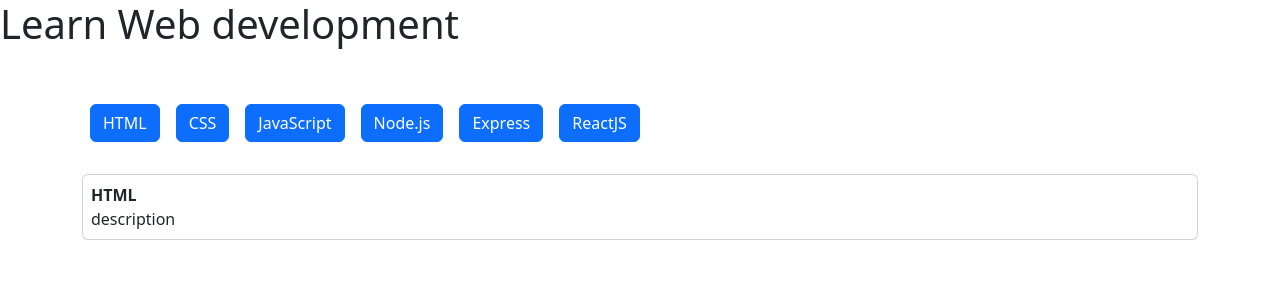
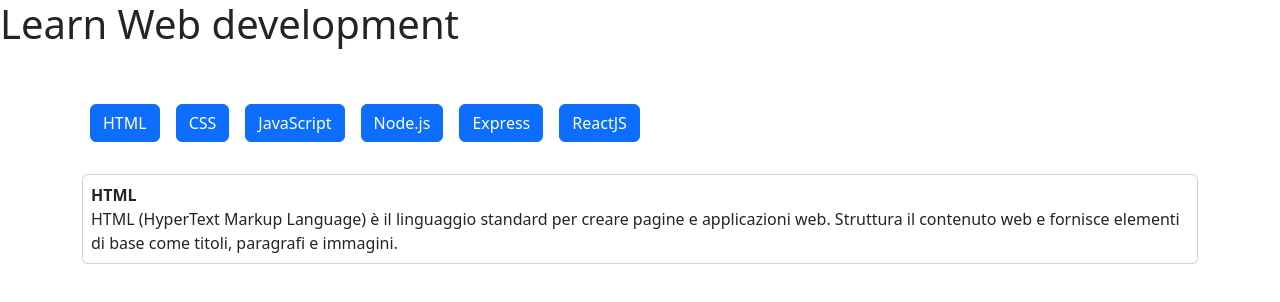
Before and after one commit to Marco-Bacci/react-use-state, a React (Vite) app: page / in a window 1280 px wide. Shown: the top 302 px of the page. Built offline with nearby package versions, Linux system fonts and the light colour scheme.

Commit message:
feat: add state var and put onClick on button

```diff
--- a/components/Main.jsx
+++ b/components/Main.jsx
@@ -1,7 +1,7 @@
 import { useState } from "react";
 import languages from "../data/languages";
 const Main = () => {
-  const [currentInex, setCurrentIndex] = useState(0);
+  const [selected, setSelected] = useState(languages[0]);
   return (
     <>
       <h1 className="mb-5">Learn Web development</h1>
@@ -9,14 +9,14 @@
         {languages.map((language) => {
           const { id, title } = language;
           return (
-            <button key={id} type="button" className="btn btn-primary m-2">
+            <button key={id} type="button" className="btn btn-primary m-2"onClick={()=> setSelected(language)} >
               {title}
             </button>
           );
         })}
         <div className="card mt-4 p-2">
-          <div className="title fw-bold">HTML</div>
-          <div className="description">description</div>
+          <div className="title fw-bold">{selected.title}</div>
+          <div className="description">{selected.description}</div>
         </div>
       </div>
     </>
```
